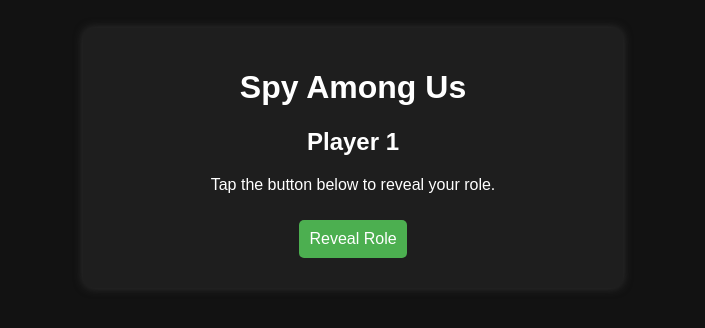
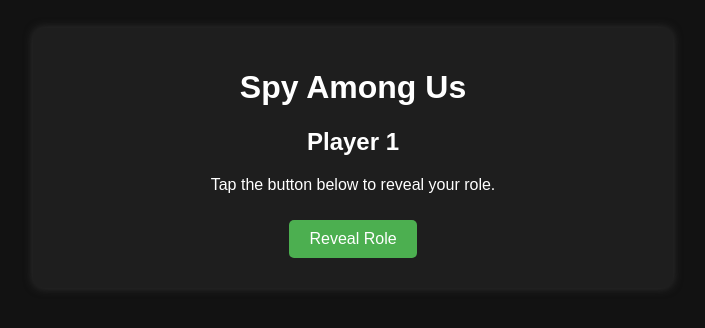
Before and after one commit to Sreehari-S-Madhavan/Guess-who, a plain HTML site: page index.html in a window 1280 px wide. Both pictures are taken after a click on the button "Start Game". Shown: the full height of the page, 287-992 px from the left. Drawn offline with Linux system fonts and the light colour scheme.

Commit message:
Update index.html

```diff
--- a/index.html
+++ b/index.html
@@ -1,41 +1,47 @@
 <!DOCTYPE html>
 <html lang="en">
 <head>
-  <meta charset="UTF-8">
-  <meta name="viewport" content="width=device-width, initial-scale=1.0">
+  <meta charset="UTF-8" />
+  <meta name="viewport" content="width=device-width, initial-scale=1.0"/>
   <title>Spy Among Us</title>
-  <link rel="stylesheet" href="style.css">
+  <link rel="stylesheet" href="style.css" />
+  <style>
+    .hidden { display: none; }
+    .container { max-width: 600px; margin: auto; padding: 20px; text-align: center; }
+    button { margin-top: 10px; padding: 10px 20px; font-size: 1em; }
+  </style>
 </head>
 <body>
   <div class="container">
     <h1>Spy Among Us</h1>
 
+    <!-- Setup Section -->
     <div id="setup">
       <label>Number of Players:
         <input type="number" id="numPlayers" min="3" max="6" value="4" />
       </label>
-      <br>
+      <br><br>
       <label>Choose Category:
         <select id="categorySelect"></select>
       </label>
-      <br>
+      <br><br>
       <button onclick="startGame()">Start Game</button>
     </div>
 
-   <div id="roleReveal" class="hidden">
-  <h2 id="playerLabel">Player X</h2>
-  <div id="imageContainer" class="hidden">
-    <img id="roleImage" src="" alt="Role Image" style="max-width: 200px; margin: 10px auto; display: block;" />
-  </div>
-  <p id="roleText"></p>
-  <button id="roleActionButton"></button>
-</div>
+    <!-- Role Reveal Section -->
+    <div id="roleReveal" class="hidden">
+      <h2 id="playerLabel">Player X</h2>
+      <p id="roleText">Your role will appear here.</p>
+      <button id="roleActionButton">Reveal Role</button>
+    </div>
 
+    <!-- Voting Section -->
     <div id="voting" class="hidden">
       <h2>Vote the Spy</h2>
       <div id="voteButtons"></div>
     </div>
 
+    <!-- Result Section -->
     <div id="result" class="hidden">
       <h2 id="resultText"></h2>
       <button onclick="location.reload()">Play Again</button>
```
